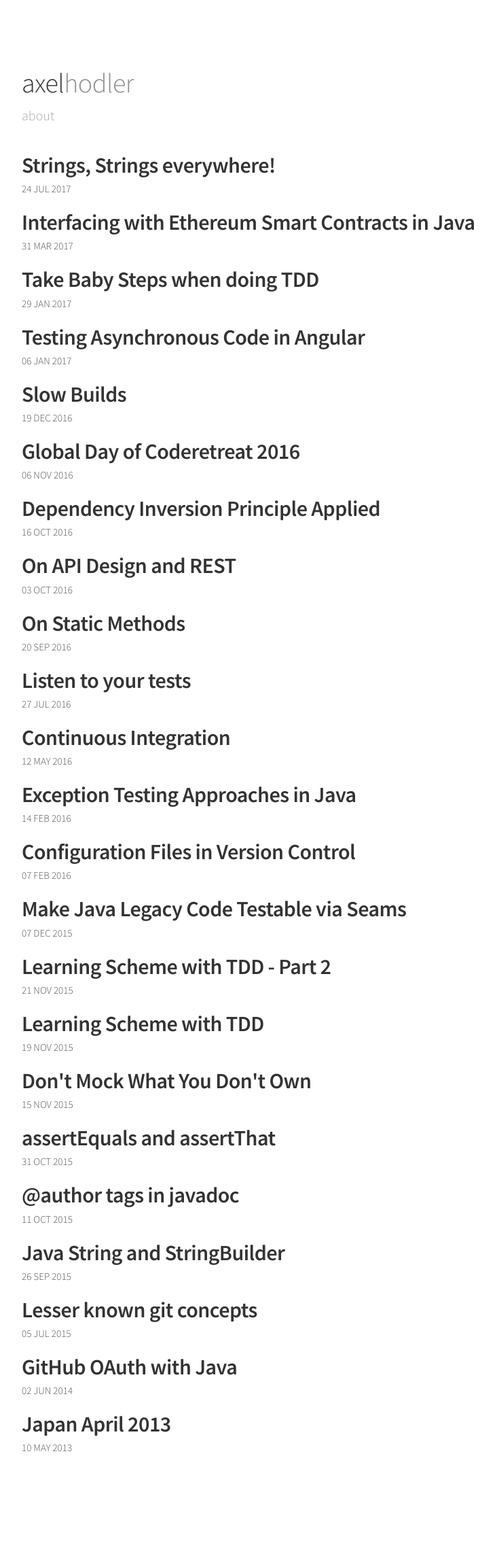
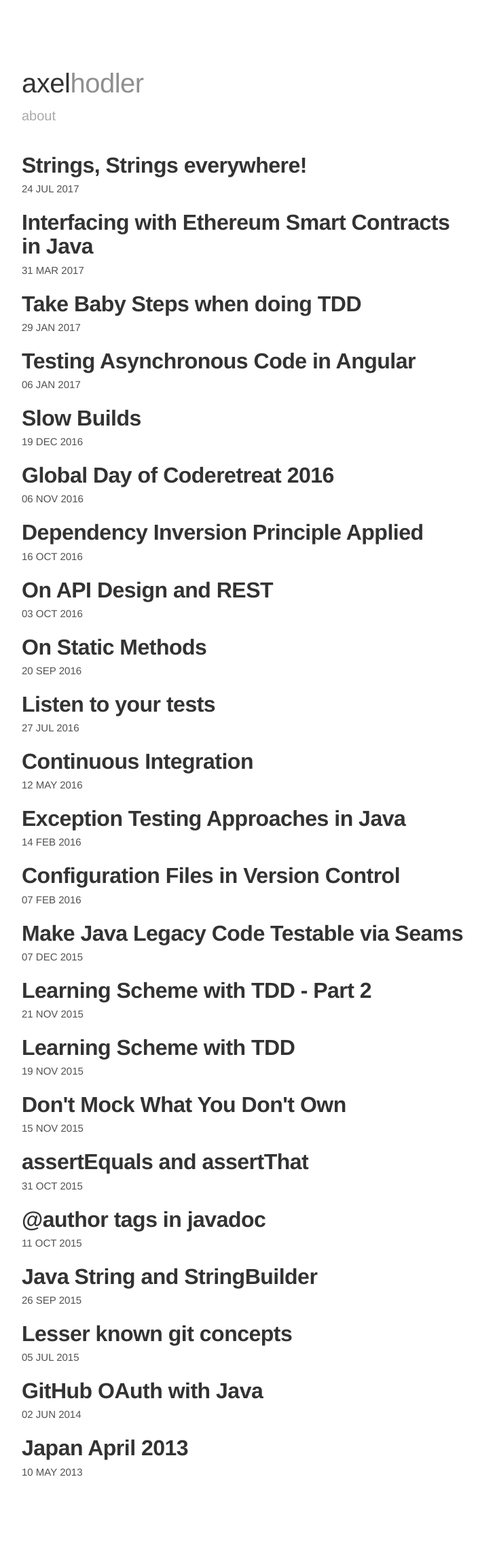
Before and after one commit to schlegde/schlegel.github.io, a Jekyll site: the page built from index.html, in a window 1280 px wide. Shown: the whole page at 68% size, without its empty margins (248-977 px from the left). Built offline with Jekyll 4.4.1, drawn with Linux system fonts in a browser that asks for light colours; before the commit the page ends 2262 px from its top, so only the background shows below that.

Commit message:
looks nice with the default font

```diff
--- a/_layouts/default.html
+++ b/_layouts/default.html
@@ -4,7 +4,6 @@
   <meta charset="utf-8">
   <meta name="viewport" content="width=device-width, initial-scale=1">
   <title>{% if page.title %}{{ page.title }}{% else %}{{ site.name }}{% endif %}</title>
-  <link rel="stylesheet" href="//fonts.googleapis.com/css?family=Source+Sans+Pro:300,300i,600">
   <link rel="stylesheet" href="{{ site.baseurl }}/style.css">
   </head>
 <body>
```
